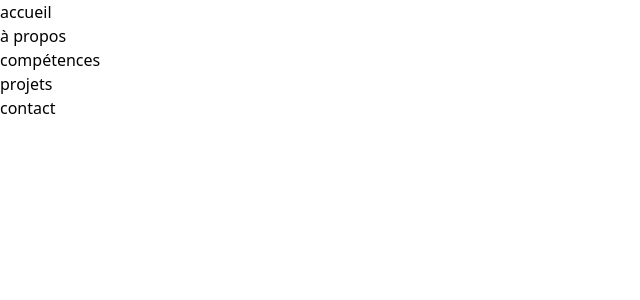
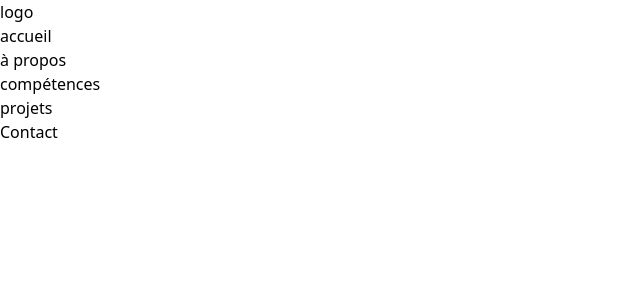
Before and after one commit to Yann-rem/mon-portfolio, a React (Vite) app: page / in a window 1280 px wide. Shown: the top 300 px of the page, without its empty margins (0-640 px from the left). Built offline with nearby package versions, Linux system fonts and the light colour scheme.

Commit message:
refactor: réorganisation de la structure JSX du composant `Navbar`

```diff
--- a/src/components/navbar/Navbar.tsx
+++ b/src/components/navbar/Navbar.tsx
@@ -5,7 +5,6 @@ const navLinks: { href: string; text: string }[] = [
   { href: "#about", text: "à propos" },
   { href: "#skills", text: "compétences" },
   { href: "#projects", text: "projets" },
-  { href: "#contact", text: "contact" },
 ] as const;
 
 const Navbar: FC = () => {
@@ -16,7 +15,7 @@ const Navbar: FC = () => {
   return (
     <header>
       <nav>
-        <div>
+        <a href="#">logo</a>
         <ul>
           {navLinks.map(({ href, text }, index) => (
             <li
@@ -29,6 +28,8 @@ const Navbar: FC = () => {
             </li>
           ))}
         </ul>
+        <div>
+          <a href="#">Contact</a>
         </div>
       </nav>
     </header>
```
Lines whose indentation alone changed are shown as unchanged.
